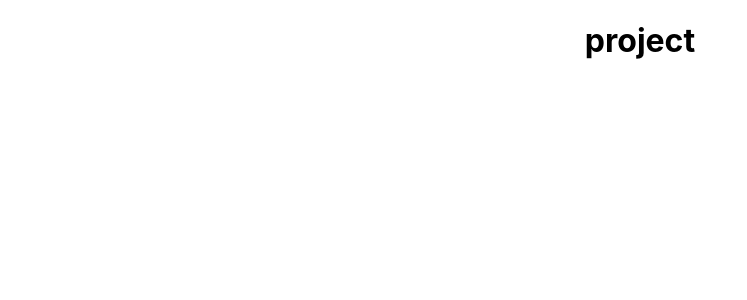
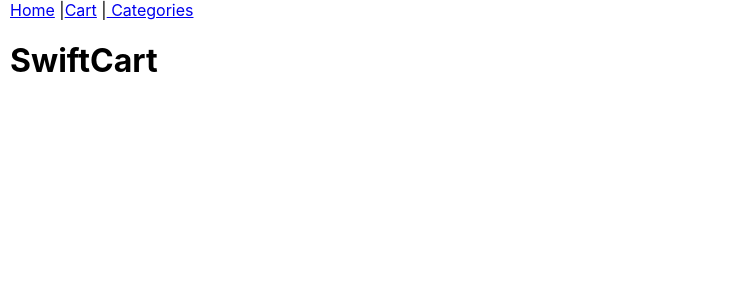
Before and after one commit to clementmw/Phase2-Project, a React (Create React App) app in the folder project/: page / in a window 1280 px wide. Shown: the top 300 px of the page, without its empty margins (0-747 px from the left). Built offline with nearby package versions, Linux system fonts and the light colour scheme.

Commit message:
Navbar Routes

```diff
--- a/project/src/App.css
+++ b/project/src/App.css
@@ -1,5 +1,5 @@
 .App {
-  text-align: center;
+  margin-left: 10px;
 }
 
 .App-logo {
@@ -36,3 +36,6 @@
     transform: rotate(360deg);
   }
 }
+NavLink {
+
+}
--- a/project/src/App.js
+++ b/project/src/App.js
@@ -1,9 +1,17 @@
 import './App.css';
+import Home from './Pages/Home';
+import NavBar from './Components/NavBar';
+import {Routes , Route} from 'react-router-dom'
+import Cart from './Pages/Cart';
 
 function App() {
   return (
     <div className="App">
-      <h1>project</h1>
+      <NavBar/>
+      <Routes>
+      <Route path='/' element={<Home/>}></Route>
+      <Route path='/cart' element={<Cart/>}></Route>
+      </Routes>
 
     </div>
   );
--- /dev/null
+++ b/project/src/Components/NavBar.js
@@ -0,0 +1,15 @@
+import react from 'react'
+import {NavLink} from "react-router-dom"
+
+
+function NavBar () {
+    return (
+        <>
+        <NavLink to = "/">Home</NavLink>  |
+        <NavLink to = "/cart">Cart</NavLink>  |
+             <NavLink > Categories</NavLink>
+        </>
+    )
+}
+
+export default NavBar;
--- /dev/null
+++ b/project/src/Pages/Cart.js
@@ -0,0 +1,11 @@
+import React from 'react'
+
+const Cart = () => {
+  return (
+    <div>
+        <h1>Cart page </h1>
+    </div>
+  )
+}
+
+export default Cart
--- a/project/src/Pages/Home.js
+++ b/project/src/Pages/Home.js
@@ -2,7 +2,9 @@ import React from 'react'
 
 function Home() {
   return (
-    <div>Home</div>
+    <div>
+      <h1>SwiftCart</h1>
+    </div>
   )
 }
 
```
